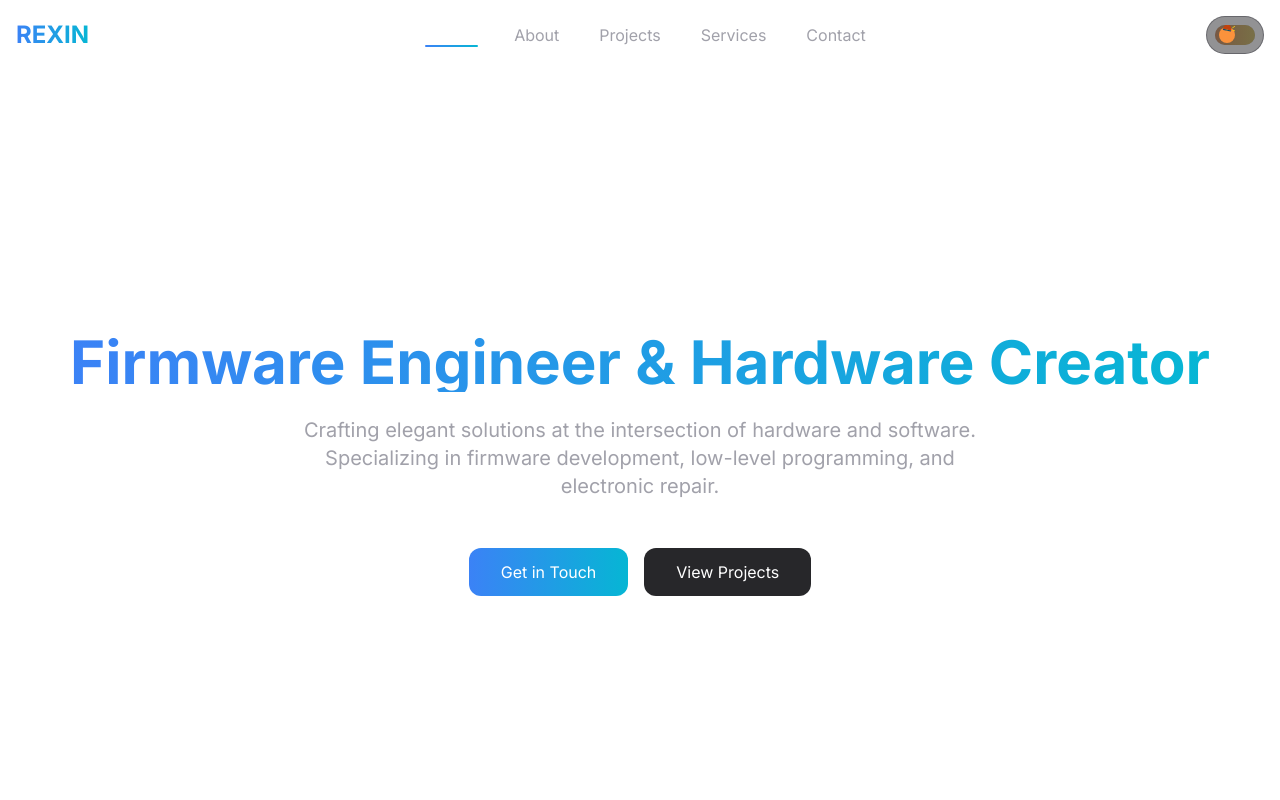
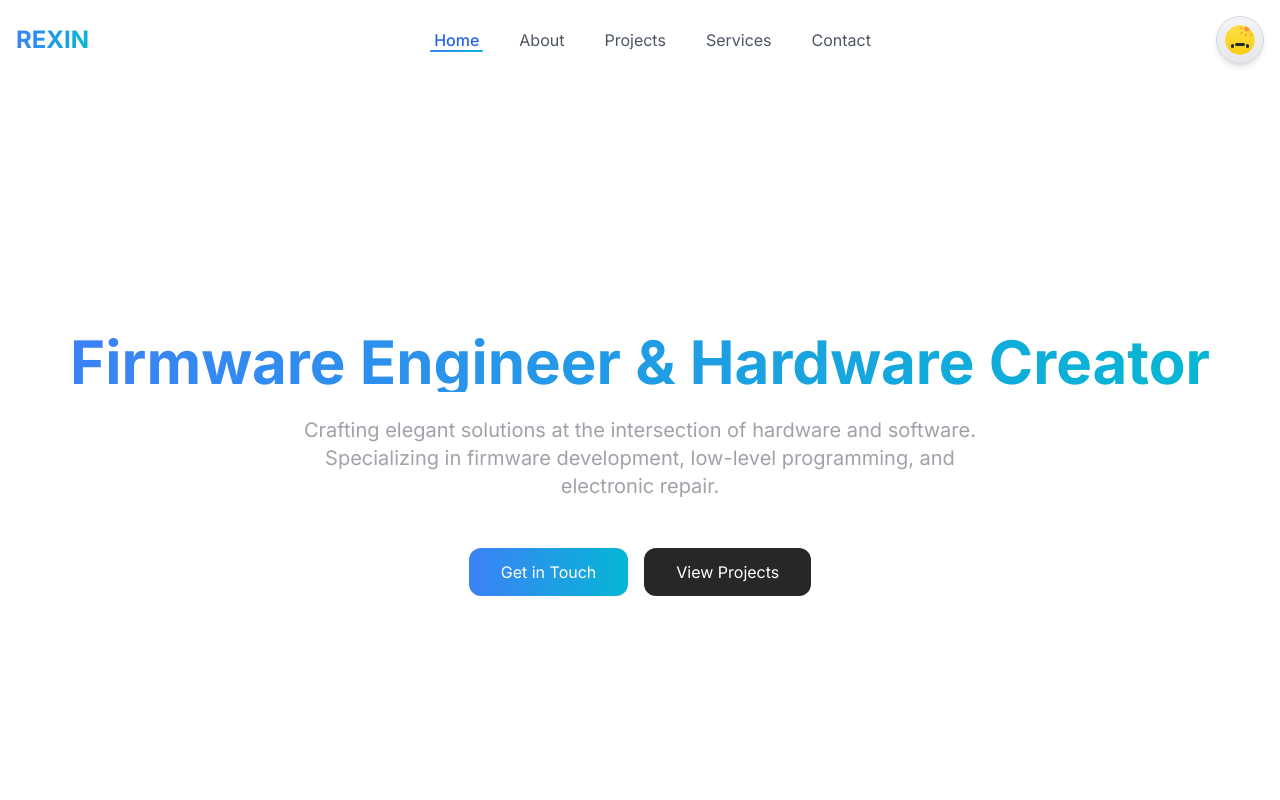
Before and after one commit to rexinscfu/rexin, a Next.js app: page / in a window 1280 px wide. Shown: the top 800 px of the page. Built offline with nearby package versions, Linux system fonts and the light colour scheme.

Commit message:
fix: Enhance theme toggle with face and Moroccan hat, fix navbar colors in light mode

```diff
--- a/src/components/layout/Header.tsx
+++ b/src/components/layout/Header.tsx
@@ -36,7 +36,7 @@ export function Header() {
       className={cn(
         'fixed top-0 left-0 right-0 z-50 py-4 transition-all duration-300',
         isScrolled
-          ? 'bg-zinc-900/95 dark:bg-zinc-900/95 backdrop-blur-md shadow-lg'
+          ? 'bg-white/95 dark:bg-zinc-900/95 backdrop-blur-md shadow-lg border-b border-gray-200 dark:border-zinc-800'
           : 'bg-transparent'
       )}
     >
@@ -71,8 +71,8 @@ export function Header() {
                 <Link
                   href={link.href}
                   className={cn(
-                    "text-zinc-400 hover:text-white dark:text-zinc-300 dark:hover:text-white transition-colors duration-200 py-1 px-1",
-                    isActive && "text-white dark:text-white"
+                    "text-gray-600 hover:text-gray-900 dark:text-zinc-300 dark:hover:text-white transition-colors duration-200 py-1 px-1",
+                    isActive && "text-blue-600 dark:text-white font-medium"
                   )}
                 >
                   {link.label}
@@ -98,7 +98,7 @@ export function Header() {
 
         {/* Mobile Menu Toggle */}
         <motion.button
-          className="md:hidden text-zinc-300 hover:text-white"
+          className="md:hidden text-gray-600 dark:text-zinc-300 hover:text-gray-900 dark:hover:text-white"
           onClick={() => setIsMobileMenuOpen(!isMobileMenuOpen)}
           aria-label="Toggle mobile menu"
           initial={{ opacity: 0 }}
@@ -121,7 +121,7 @@ export function Header() {
             animate={{ opacity: 1, height: 'auto' }}
             exit={{ opacity: 0, height: 0 }}
             transition={{ duration: 0.3 }}
-            className="md:hidden bg-zinc-900 shadow-lg overflow-hidden"
+            className="md:hidden bg-white dark:bg-zinc-900 shadow-lg overflow-hidden border-t border-gray-200 dark:border-zinc-800"
           >
             <div className="container mx-auto px-4 py-4 flex flex-col space-y-4">
               {navLinks.map((link, index) => {
@@ -142,8 +142,8 @@ export function Header() {
                       className={cn(
                         "block py-2 px-4 rounded-lg transition-all duration-200 relative overflow-hidden",
                         isActive
-                          ? "text-white bg-gradient-to-r from-blue-500/20 to-cyan-500/20 border-l-2 border-blue-500"
-                          : "text-zinc-400 hover:text-white hover:bg-zinc-800"
+                          ? "text-blue-600 dark:text-white bg-blue-50 dark:bg-gradient-to-r dark:from-blue-500/20 dark:to-cyan-500/20 border-l-2 border-blue-500"
+                          : "text-gray-600 dark:text-zinc-400 hover:text-gray-900 hover:bg-gray-100 dark:hover:text-white dark:hover:bg-zinc-800"
                       )}
                       onClick={() => setIsMobileMenuOpen(false)}
                     >
--- a/src/components/layout/RootLayout.tsx
+++ b/src/components/layout/RootLayout.tsx
@@ -14,11 +14,11 @@ export function RootLayout({ children }: RootLayoutProps) {
   const { theme } = useTheme();
 
   return (
-    <div className="min-h-screen bg-white dark:bg-zinc-950 text-zinc-800 dark:text-zinc-50 flex flex-col transition-colors duration-300">
+    <div className="min-h-screen bg-white dark:bg-zinc-950 text-zinc-800 dark:text-zinc-50 flex flex-col transition-colors duration-500">
       <Header />
       <AnimatePresence mode="wait">
         <motion.main
-          key={theme}
+          key="main-content"
           initial={{ opacity: 0, y: 20 }}
           animate={{ opacity: 1, y: 0 }}
           exit={{ opacity: 0, y: 20 }}
--- a/src/components/ui/ThemeToggle.tsx
+++ b/src/components/ui/ThemeToggle.tsx
@@ -10,173 +10,189 @@ export function ThemeToggle() {
   return (
     <button
       onClick={toggleTheme}
-      className="relative p-2 rounded-full bg-zinc-800/50 dark:bg-zinc-800/50 border border-zinc-700/50 dark:border-zinc-700/50 focus:outline-none focus-visible:ring-2 focus-visible:ring-blue-500 transition-colors duration-200"
+      className="relative h-12 w-12 p-2 rounded-full bg-gradient-to-b from-gray-100 to-gray-200 dark:from-zinc-800 dark:to-zinc-900 border border-gray-300 dark:border-zinc-700 focus:outline-none focus-visible:ring-2 focus-visible:ring-blue-500 shadow-md hover:shadow-lg transition-all duration-300"
       aria-label={`Switch to ${isDark ? 'light' : 'dark'} mode`}
     >
-      <div className="relative w-10 h-5 bg-zinc-700 dark:bg-zinc-600 rounded-full overflow-hidden transition-colors duration-300">
-        {/* Background gradient for toggle */}
+      <div className="relative w-full h-full rounded-full overflow-hidden">
+        {/* Face background gradient */}
         <div
-          className={`absolute inset-0 transition-opacity duration-300 ${
+          className={`absolute inset-0 transition-colors duration-300 rounded-full ${
             isDark
-              ? 'opacity-100 bg-gradient-to-r from-blue-900/30 to-blue-600/30'
-              : 'opacity-100 bg-gradient-to-r from-orange-400/30 to-yellow-300/30'
+              ? 'bg-gradient-to-b from-blue-900 to-blue-950'
+              : 'bg-gradient-to-b from-yellow-300 to-yellow-400'
           }`}
         />
 
-        {/* Toggle circle with Moroccan Hat (Fez) */}
+        {/* Face features that change based on light/dark mode */}
+        <div className="absolute inset-0 w-full h-full">
+          {/* Eyes */}
           <motion.div
-          className="absolute top-0.5 w-4 h-4 rounded-full flex items-center justify-center transition-colors duration-300"
+            className="absolute w-full top-5 flex justify-center space-x-3"
+            animate={{
+              y: isDark ? 0 : -1
+            }}
+          >
+            {/* Left eye */}
+            <motion.div
+              className={`w-1.5 h-${isDark ? '1' : '1.5'} rounded-full ${isDark ? 'bg-blue-300' : 'bg-gray-800'}`}
+              animate={{
+                height: isDark ? 3 : 4,
+                width: isDark ? 2 : 3
+              }}
+            />
+            {/* Right eye */}
+            <motion.div
+              className={`w-1.5 h-${isDark ? '1' : '1.5'} rounded-full ${isDark ? 'bg-blue-300' : 'bg-gray-800'}`}
+              animate={{
+                height: isDark ? 3 : 4,
+                width: isDark ? 2 : 3
+              }}
+            />
+          </motion.div>
+
+          {/* Mouth */}
+          <motion.div
+            className="absolute w-full flex justify-center"
+            style={{ top: '60%' }}
+            animate={{
+              y: isDark ? -1 : 0
+            }}
+          >
+            <motion.div
+              className={`h-1 rounded-full ${isDark ? 'bg-blue-300' : 'bg-gray-800'}`}
+              animate={{
+                width: isDark ? 6 : 10,
+                height: isDark ? 2 : 3
+              }}
+              transition={{ duration: 0.3 }}
+            />
+          </motion.div>
+        </div>
+
+        {/* Moroccan hat (Fez) - larger and more detailed */}
+        <motion.div
+          className="absolute -top-6 left-0 w-full"
           initial={false}
           animate={{
-            x: isDark ? 'calc(100% + 0.5rem - 1rem)' : '0.25rem',
-            backgroundColor: isDark ? '#3B82F6' : '#FB923C',
+            y: isDark ? 0 : -1,
+            rotateZ: isDark ? -5 : 5
           }}
-          transition={{ type: 'spring', stiffness: 500, damping: 30 }}
+          transition={{
+            type: 'spring',
+            stiffness: 300,
+            damping: 20
+          }}
         >
-          {/* Fez Hat SVG that changes orientation based on theme */}
+          {/* The Fez hat SVG */}
           <svg
-            viewBox="0 0 24 24"
-            className={`w-5 h-5 absolute transition-transform duration-500 ${
-              isDark
-                ? '-rotate-12 -translate-y-1/4 translate-x-0'
-                : 'rotate-12 -translate-y-1/4 -translate-x-0'
-            }`}
+            viewBox="0 0 60 40"
             fill="none"
             xmlns="http://www.w3.org/2000/svg"
+            className="w-full h-auto"
           >
-            {/* Fez Hat for Light Mode */}
-            {!isDark && (
-              <>
-                {/* Base of the Fez */}
-                <motion.path
+            {/* Hat base */}
+            <path
+              d="M15 25C15 20 22 10 30 10C38 10 45 20 45 25H15Z"
+              fill={isDark ? "#991B1B" : "#C2410C"}
+              stroke={isDark ? "#7F1D1D" : "#9A3412"}
+              strokeWidth="1"
+            />
+
+            {/* Hat band */}
+            <rect
+              x="15"
+              y="25"
+              width="30"
+              height="3"
+              fill={isDark ? "#1E40AF" : "#0C4A6E"}
+              stroke={isDark ? "#1E3A8A" : "#0E7490"}
+              strokeWidth="0.5"
+            />
+
+            {/* Decorative pattern on hat */}
+            <motion.g
               initial={{ opacity: 0 }}
               animate={{ opacity: 1 }}
-                  transition={{ duration: 0.3 }}
-                  d="M12 5.5C8.5 5.5 7 9 7 11.5H17C17 9 15.5 5.5 12 5.5Z"
-                  fill="#C2410C"
+              transition={{ delay: 0.2, duration: 0.5 }}
+            >
+              <circle cx="22" cy="18" r="1" fill={isDark ? "#60A5FA" : "#FACC15"} />
+              <circle cx="30" cy="15" r="1" fill={isDark ? "#60A5FA" : "#FACC15"} />
+              <circle cx="38" cy="18" r="1" fill={isDark ? "#60A5FA" : "#FACC15"} />
+              <path
+                d="M22 18C24 16 27 15 30 15C33 15 36 16 38 18"
+                stroke={isDark ? "#60A5FA" : "#FACC15"}
+                strokeWidth="0.5"
+                strokeDasharray="1 1"
               />
-                {/* Band of the Fez */}
-                <motion.path
-                  initial={{ opacity: 0 }}
-                  animate={{ opacity: 1 }}
-                  transition={{ duration: 0.3, delay: 0.1 }}
-                  d="M7 11.5C7 11.5 7 13 7.5 13H16.5C17 13 17 11.5 17 11.5H7Z"
-                  fill="#0C4A6E"
-                />
-                {/* Tassel of the Fez */}
-                <motion.path
-                  initial={{ opacity: 0, y: -5 }}
-                  animate={{ opacity: 1, y: 0 }}
-                  transition={{ duration: 0.5, delay: 0.2 }}
-                  d="M12 5.5L12 3M12 3L11 2M12 3L13 2"
-                  stroke="#FACC15"
-                  strokeWidth="1"
+            </motion.g>
+
+            {/* Tassel animated */}
+            <motion.g
+              animate={{
+                y: [0, -1, 0],
+                x: isDark ? [-0.5, 0.5, -0.5] : [0.5, -0.5, 0.5]
+              }}
+              transition={{
+                repeat: Infinity,
+                duration: 2,
+                ease: "easeInOut"
+              }}
+            >
+              <path
+                d="M30 10L30 5M30 5L28 2M30 5L32 2"
+                stroke={isDark ? "#60A5FA" : "#FACC15"}
+                strokeWidth="1.5"
                 strokeLinecap="round"
               />
-                {/* Decorative accent */}
-                <motion.circle
-                  initial={{ opacity: 0 }}
-                  animate={{ opacity: 1 }}
-                  transition={{ duration: 0.3, delay: 0.2 }}
-                  cx="12"
-                  cy="12"
-                  r="0.5"
-                  fill="#FACC15"
-                />
-              </>
-            )}
-
-            {/* Fez Hat for Dark Mode */}
-            {isDark && (
-              <>
-                {/* Base of the Fez */}
-                <motion.path
-                  initial={{ opacity: 0 }}
-                  animate={{ opacity: 1 }}
-                  transition={{ duration: 0.3 }}
-                  d="M12 5.5C8.5 5.5 7 9 7 11.5H17C17 9 15.5 5.5 12 5.5Z"
-                  fill="#991B1B"
-                />
-                {/* Band of the Fez */}
-                <motion.path
-                  initial={{ opacity: 0 }}
-                  animate={{ opacity: 1 }}
-                  transition={{ duration: 0.3, delay: 0.1 }}
-                  d="M7 11.5C7 11.5 7 13 7.5 13H16.5C17 13 17 11.5 17 11.5H7Z"
-                  fill="#1E40AF"
-                />
-                {/* Tassel of the Fez */}
-                <motion.path
-                  initial={{ opacity: 0, y: -5 }}
-                  animate={{ opacity: 1, y: 0 }}
-                  transition={{ duration: 0.5, delay: 0.2 }}
-                  d="M12 5.5L12 3M12 3L11 2M12 3L13 2"
-                  stroke="#60A5FA"
-                  strokeWidth="1"
-                  strokeLinecap="round"
-                />
-                {/* Decorative accent */}
-                <motion.circle
-                  initial={{ opacity: 0 }}
-                  animate={{ opacity: 1 }}
-                  transition={{ duration: 0.3, delay: 0.2 }}
-                  cx="12"
-                  cy="12"
-                  r="0.5"
-                  fill="#60A5FA"
-                />
-              </>
-            )}
+            </motion.g>
+          </svg>
+        </motion.div>
 
         {/* Stars visible only in dark mode */}
         {isDark && (
           <>
-                <motion.circle
-                  initial={{ opacity: 0 }}
-                  animate={{ opacity: [0, 1, 0] }}
-                  transition={{ duration: 2, repeat: Infinity, repeatType: 'reverse' }}
-                  cx="19"
-                  cy="8"
-                  r="0.5"
-                  fill="white"
-                />
-                <motion.circle
-                  initial={{ opacity: 0 }}
-                  animate={{ opacity: [0, 1, 0] }}
-                  transition={{ duration: 2, delay: 0.5, repeat: Infinity, repeatType: 'reverse' }}
-                  cx="17"
-                  cy="6"
-                  r="0.3"
-                  fill="white"
-                />
+            <motion.div
+              className="absolute top-0 right-0"
+              animate={{
+                opacity: [0.2, 1, 0.2],
+              }}
+              transition={{ duration: 3, repeat: Infinity }}
+            >
+              <svg width="12" height="12" viewBox="0 0 24 24">
+                <path d="M12 2L9.2 8.6L2 9.2L7 14.2L5.8 22L12 18.6L18.2 22L17 14.2L22 9.2L14.8 8.6L12 2Z" fill="white" />
+              </svg>
+            </motion.div>
+            <motion.div
+              className="absolute bottom-1 left-1"
+              animate={{
+                opacity: [0.2, 1, 0.2],
+              }}
+              transition={{ duration: 2.5, repeat: Infinity, delay: 0.5 }}
+            >
+              <svg width="8" height="8" viewBox="0 0 24 24">
+                <path d="M12 2L9.2 8.6L2 9.2L7 14.2L5.8 22L12 18.6L18.2 22L17 14.2L22 9.2L14.8 8.6L12 2Z" fill="white" />
+              </svg>
+            </motion.div>
           </>
         )}
 
         {/* Sun rays visible only in light mode */}
         {!isDark && (
           <>
-                <motion.path
-                  initial={{ opacity: 0 }}
-                  animate={{ opacity: 1 }}
-                  transition={{ duration: 0.3 }}
-                  d="M19 11L21 11"
-                  stroke="#FACC15"
-                  strokeWidth="1"
-                  strokeLinecap="round"
-                />
-                <motion.path
-                  initial={{ opacity: 0 }}
-                  animate={{ opacity: 1 }}
-                  transition={{ duration: 0.3 }}
-                  d="M18 8L20 6"
-                  stroke="#FACC15"
-                  strokeWidth="1"
-                  strokeLinecap="round"
-                />
+            <motion.div
+              className="absolute -top-1 right-0"
+              animate={{
+                rotate: 360
+              }}
+              transition={{ duration: 20, repeat: Infinity, ease: "linear" }}
+            >
+              <svg width="16" height="16" viewBox="0 0 24 24" fill="none">
+                <circle cx="12" cy="12" r="4" fill="#FB923C" />
+                <path d="M12 4V2M12 22V20M4 12H2M22 12H20M19.8 19.8L18.4 18.4M19.8 4.2L18.4 5.6M4.2 19.8L5.6 18.4M4.2 4.2L5.6 5.6" stroke="#FB923C" strokeWidth="2" strokeLinecap="round" />
+              </svg>
+            </motion.div>
           </>
         )}
-          </svg>
-        </motion.div>
       </div>
     </button>
   );
```
Lines whose indentation alone changed are shown as unchanged.
